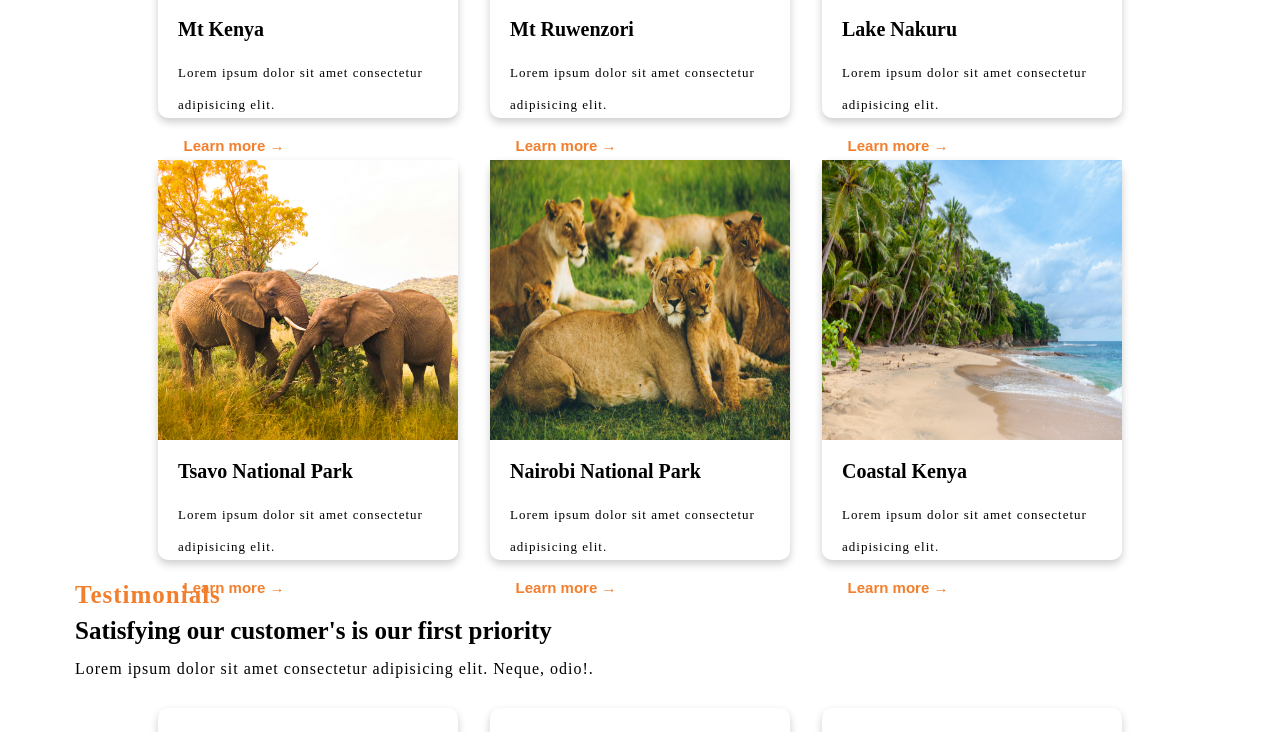
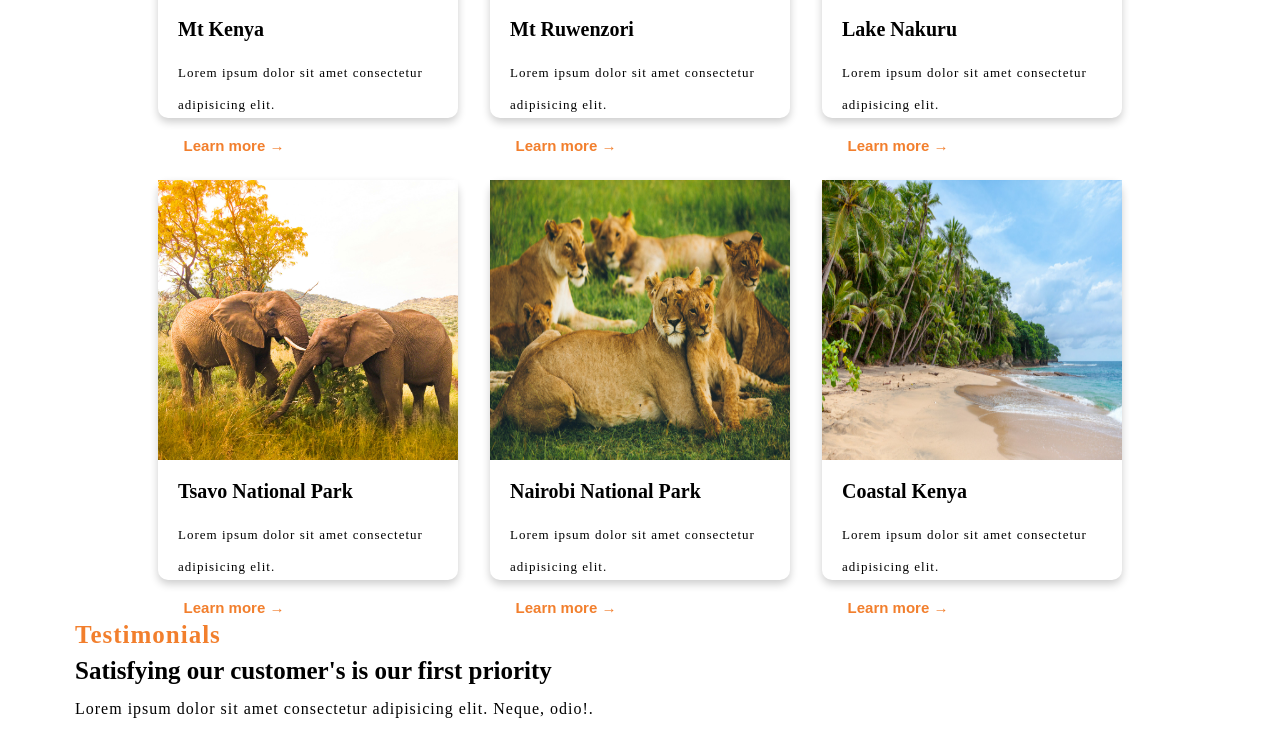
Before and after one commit to Githenduka-carolyne/zaph-tours, a React (Vite) app: page / in a window 1280 px wide. Shown: the part 1875-2607 px from the top of the page. Built offline with nearby package versions, Linux system fonts and the light colour scheme; a web font is replaced by a local one.

Commit message:
add some corrections

```diff
--- a/src/Pages/Destination/destination.css
+++ b/src/Pages/Destination/destination.css
@@ -14,7 +14,7 @@
     font-size: 13px;
     color: var(--color-white);
     margin-top: 10px;
-    margin-bottom: 10px;
+    margin-bottom: 20px;
     border-radius: 10px;
 }
 .destination-image{
--- a/src/Pages/Home/Featureddest.css
+++ b/src/Pages/Home/Featureddest.css
@@ -41,6 +41,7 @@
     font-size: 13px;
     color: var(--color-white);
     margin-top: 10px;
+    margin-bottom: 20px;
     border-radius: 10px;
 
 }
```
